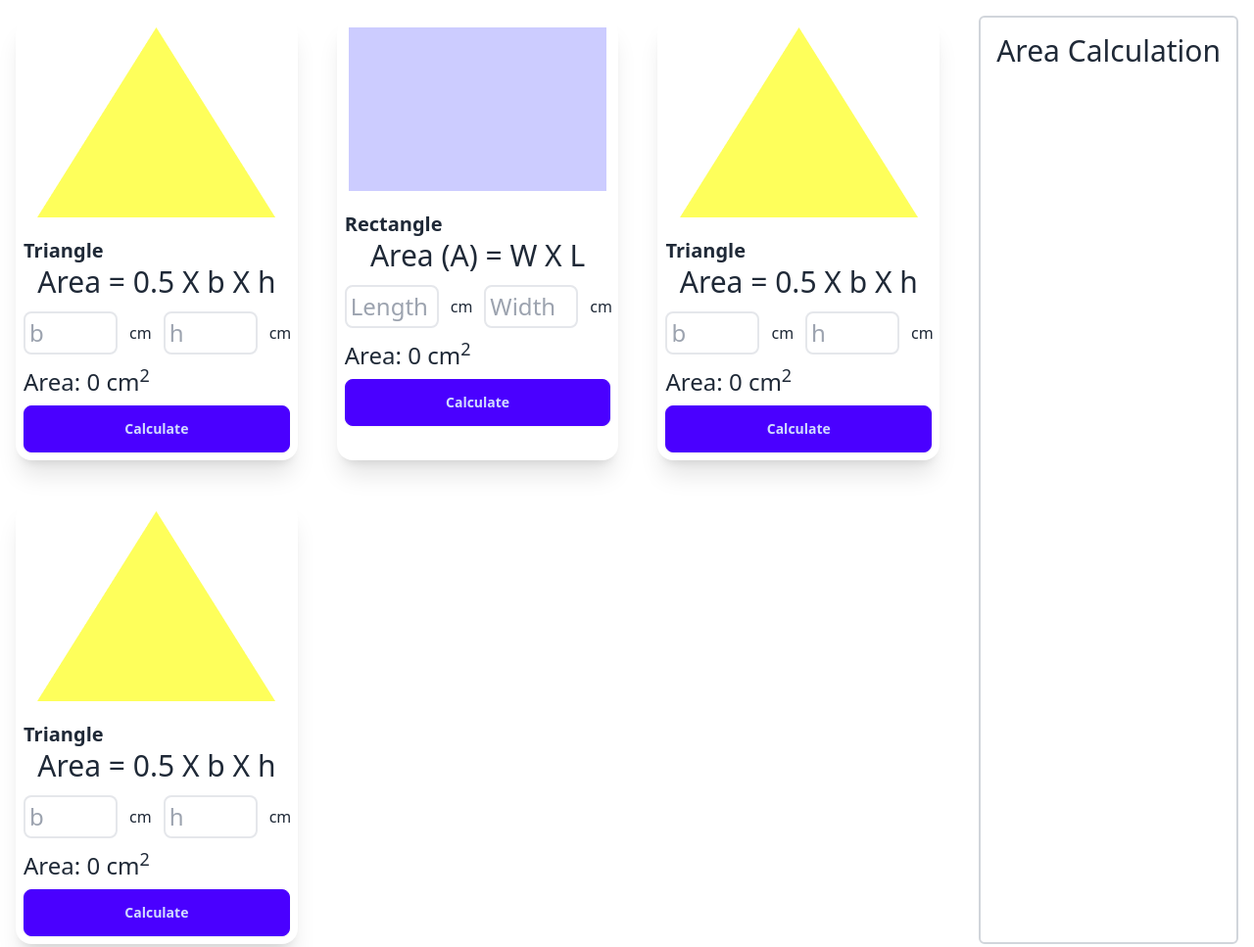
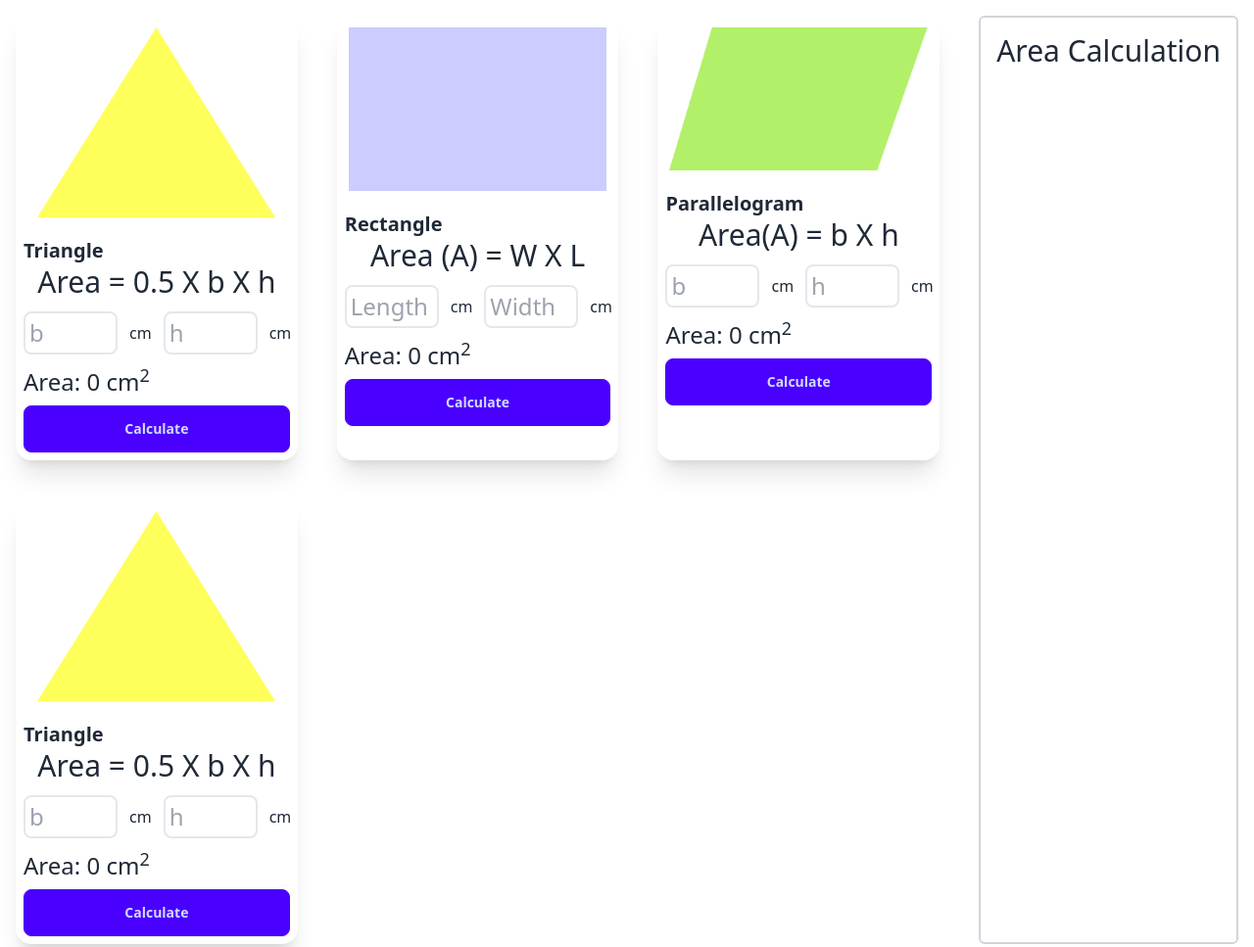
Before and after one commit to rakibgithub21/Geometry-Genius-Play-with-DOM-, a plain HTML site: page index.html in a window 1280 px wide. Shown: the top 967 px of the page at 98% size. Drawn offline with nearby package versions, Linux system fonts and the light colour scheme.

Commit message:
parallelogram functionality done

```diff
--- a/index.html
+++ b/index.html
@@ -68,25 +68,25 @@
                         </div>
                     </div>
                 </div>
-                <!-- triangle -->
+                <!-- Parallelogram -->
                 <div class="card bg-base-100 shadow-xl">
-                    <figure><img class="p-3" src="images/triangle.png" alt="Shoes" /></figure>
+                    <figure><img class="p-3" src="images/parallelogram.png" alt="Shoes" /></figure>
                     <div class="p-2">
-                        <h2 class="card-title">Triangle</h2>
-                        <p class="text-center text-3xl">Area = 0.5 X b X h </p>
+                        <h2 class="card-title">Parallelogram</h2>
+                        <p class="text-center text-3xl">Area(A) = b X h </p>
                         <div class="flex my-3 items-center gap-1 md:gap-3">
                             <input class="w-24 rounded-lg p-1 text-2xl border-2" type="text" placeholder="b"
-                                id="triangle-base">
+                                id="parallelogram-base">
                             <span>cm</span>
-                            <input class="w-24 rounded-lg p-1 text-2xl border-2" type="text" id="triangle-height"
+                            <input class="w-24 rounded-lg p-1 text-2xl border-2" type="text" id="parallelogram-height"
                                 placeholder="h">
                             <span>cm</span>
                         </div>
                         <div class="my-2">
-                            <p class="text-2xl">Area: <span id="triangle-area">0</span> <span>cm<sup>2</sup></span></p>
+                            <p class="text-2xl">Area: <span id="parallelogram-area">0</span> <span>cm<sup>2</sup></span></p>
                         </div>
                         <div class="card-actions ">
-                            <button onclick="" class="btn w-full btn-primary">Calculate</button>
+                            <button onclick="calculateParallelogram()" class="btn w-full btn-primary">Calculate</button>
                         </div>
                     </div>
                 </div>
@@ -125,6 +125,7 @@
     </footer>
     <script src="scripts/triangle-calculate.js"></script>
     <script src="scripts/rectangleArea.js"></script>
+    <script src="scripts/parallelogram.js"></script>
 </body>
 
 </html>
--- /dev/null
+++ b/scripts/parallelogram.js
@@ -0,0 +1,16 @@
+function calculateParallelogram() {
+    const parallelogramBaseInput = document.getElementById('parallelogram-base');
+    const parallelogramBaseValue = parallelogramBaseInput.value;
+    const base = parseFloat(parallelogramBaseValue);
+
+
+    const parallelogramHeightInput = document.getElementById('parallelogram-height');
+    const parallelogramHeightValue = parallelogramHeightInput.value;
+    const height = parseFloat(parallelogramHeightValue);
+
+
+    const area = base * height;
+
+    const parallelogramArea = document.getElementById('parallelogram-area');
+    parallelogramArea.innerText = area;
+}
```
